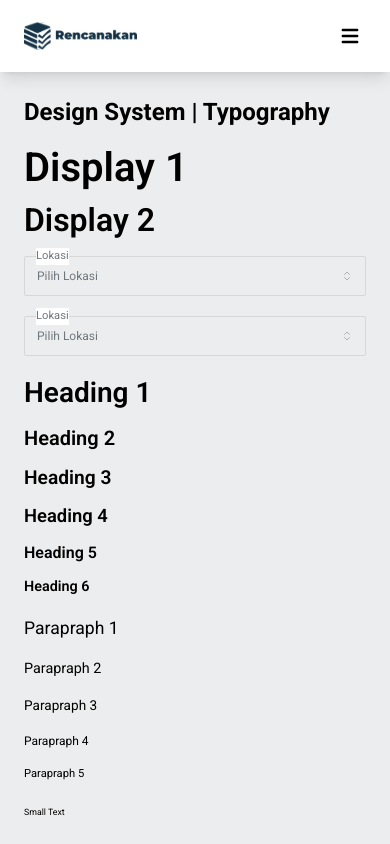
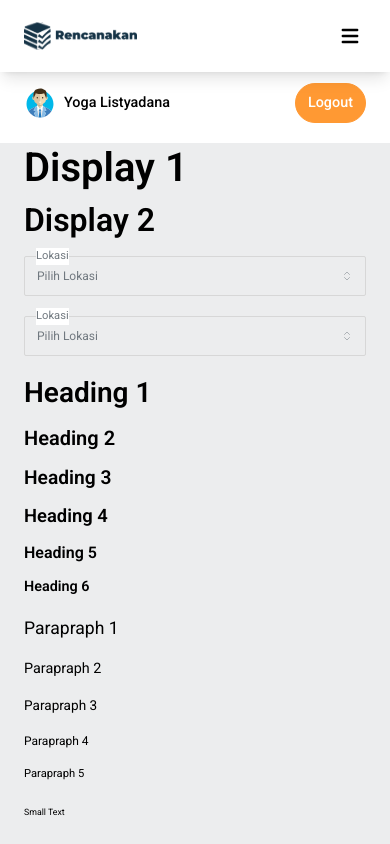
Before and after one commit to Rencanakan-id/rencanakan-talent_pool-frontend, a React (Vite) app: page /design in a window 390 px wide. Shown: the top 844 px of the page. Built offline with nearby package versions, Linux system fonts and the light colour scheme.

Commit message:
Revert "[GREEN] Implementation for logout for mobile page"
This reverts commit 28bd32c4c042a879ba2af8117d07aee626b718ec.

```diff
--- a/src/components/layout/navbar.tsx
+++ b/src/components/layout/navbar.tsx
@@ -92,6 +92,25 @@ export const Navbar: React.FC = () => {
               </Typography>
             </a>
           ))}
+
+          <div className="w-full px-6 py-5 flex items-center justify-between border-t border-gray-200">
+            <div className="flex items-center gap-2">
+              <img src="./dummy/profile.svg" alt="Profile" className="h-8 w-8" />
+              <Typography variant="p2" className="font-medium">
+                Yoga Listyadana
+              </Typography>
+            </div>
+            <Button
+              variant="primary"
+              size={'lg'}
+              className="flex items-center gap-1 px-3 py-1 transition-colors duration-200 bg-rencanakan-premium-gold-300 hover:bg-rencanakan-premium-gold-400 border-rencanakan-premium-gold-300 hover:border-rencanakan-premium-gold-400"
+              onClick={handleLogout}
+            >
+              <Typography variant="p2" className="font-medium">
+                Logout
+              </Typography>
+            </Button>
+          </div>
         </div>
       </div>
     </div>
```
Also changed, not shown: 1 other file (tests, documents, lock files or other folders).
